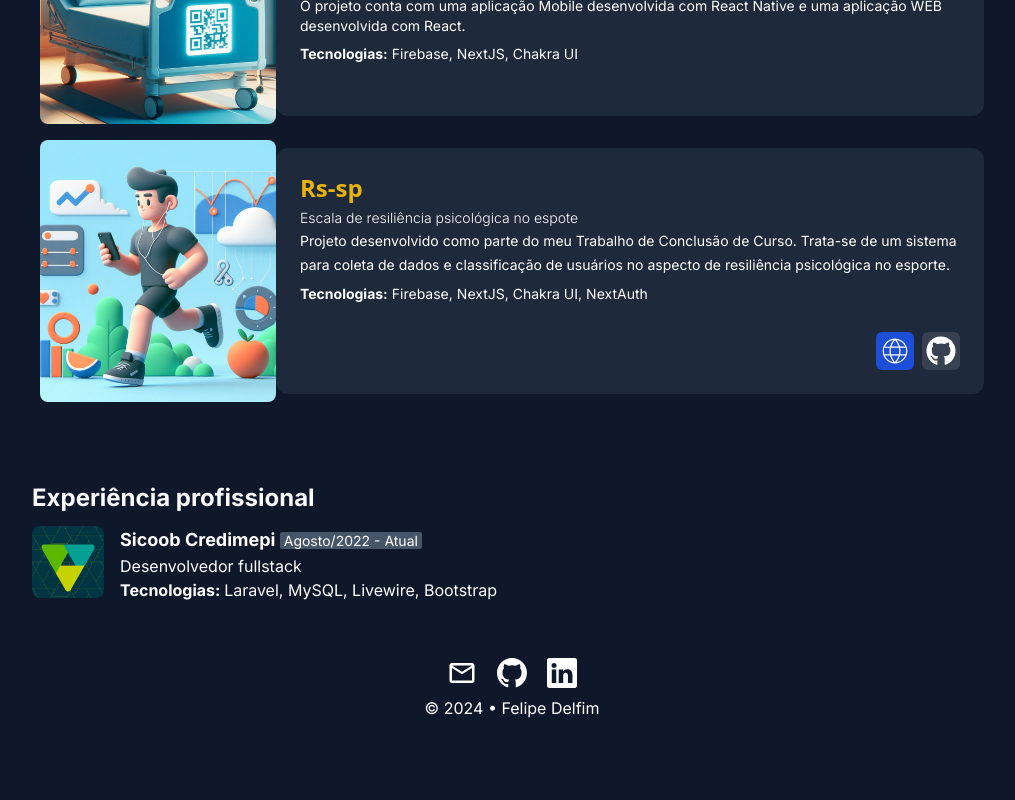
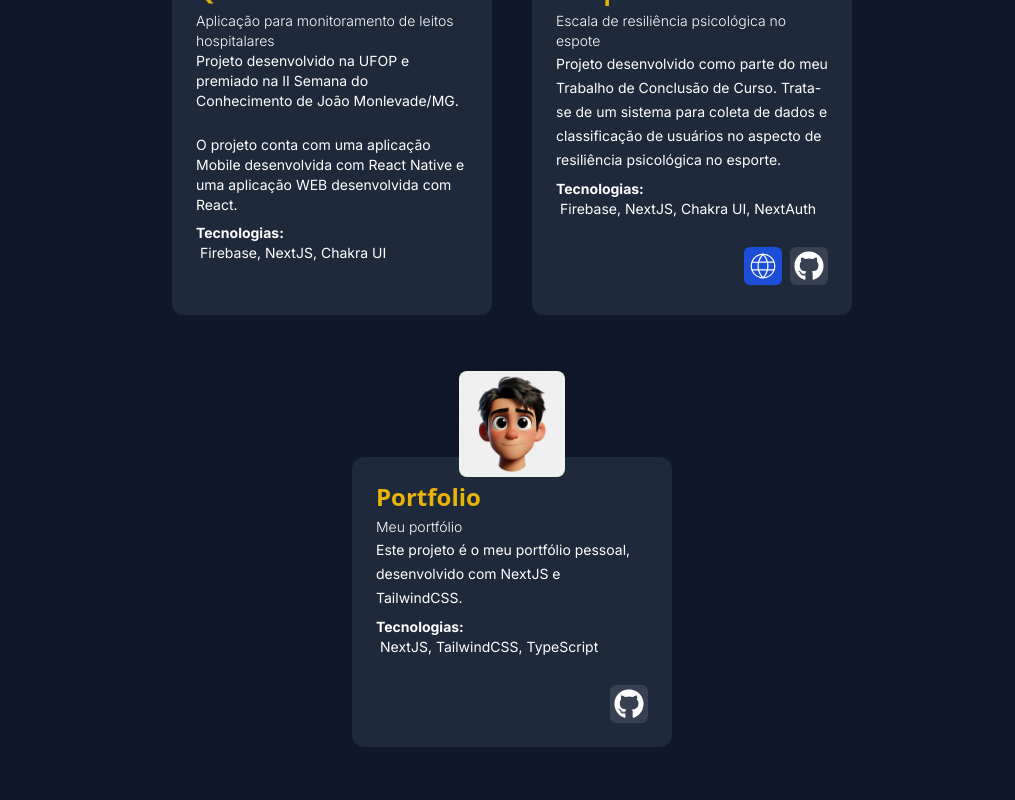
Before and after one commit to FDelfim/nextjs-tailwind-portfolio, a Next.js app: page / in a window 1280 px wide. Shown: the part 700-1500 px from the top of the page, without its empty margins (128-1143 px from the left). Before the commit the page ends 1468 px from the top, so only its background shows below. Built offline with nearby package versions, Linux system fonts and the light colour scheme.

Commit message:
feat: add portfolio to prejects

```diff
--- a/src/app/components/projects.tsx
+++ b/src/app/components/projects.tsx
@@ -31,6 +31,18 @@ export default function Projects() {
                     { name: 'Chakra UI', color: 'emerald' },
                     { name: 'NextAuth', color: 'indigo' }
                 ]
+            },
+            {
+                title: 'Portfolio',
+                subtitle: 'Meu portfólio',
+                description: 'Este projeto é o meu portfólio pessoal, desenvolvido com NextJS e TailwindCSS.',
+                repo: 'https://github.com/FDelfim/nextjs-tailwind-portfolio',
+                img: '/assets/avatar.png',
+                technologies: [
+                    { name: 'NextJS', color: 'zinc' },
+                    { name: 'TailwindCSS', color: 'cyan' },
+                    { name: 'TypeScript', color: 'blue' }
+                ]
             }
         ] as Project[]
 
@@ -42,9 +54,9 @@ export default function Projects() {
                         <h2 className='text-2xl font-bold'>Projetos</h2>
                         <p>Alguns projetos desenvolvidos por mim.</p>
                     </div>
-                    <div className='flex flex-wrap justify-between'>
+                    <div className='flex flex-wrap justify-center gap-10'>
                         {projects.map((project, index) => (
-                            <div key={index} className='py-2 lg:px-2 w-full md:w-full'>
+                            <div key={index} className='py-2 w-full md:w-1/3'>
                                 <Card {...project} />
                             </div>
                         ))}
--- a/src/app/components/ui/card.tsx
+++ b/src/app/components/ui/card.tsx
@@ -8,11 +8,11 @@ export default function Card(props: Project) {
     const { img, title, technologies, subtitle, description, app, repo, info } = props;
 
     return (
-        <div className='flex flex-col lg:flex-row h-full w-full'>
-            <div className='relative w-full h-24 lg:h-full lg:w-1/4 flex justify-center'>
-                <img className='absolute lg:h-full object-cover lg:w-full rounded-lg h-[135px]' loading='lazy' src={img} alt={title} />
+        <div className='flex flex-col h-full w-full'>
+            <div className='relative w-full flex justify-center'>
+                <img className='relative object-cover aspect-w-1 aspect-h-1 rounded-lg w-1/3 mb-[-20px]' loading='lazy' src={img} alt={title} />
             </div>
-            <div className='flex flex-col p-6 mt-5 border-slate-500 rounded-xl lg:rounded-r-xl bg-slate-800 lg:my-2 lg:w-3/4'>
+            <div className='flex flex-col p-6 border-slate-500 rounded-xl bg-slate-800 h-full'>
                 <div>
                     <div>
                         <h2 className='text-2xl text-yellow-500 font-bold font-sans'>{title}</h2>
```
